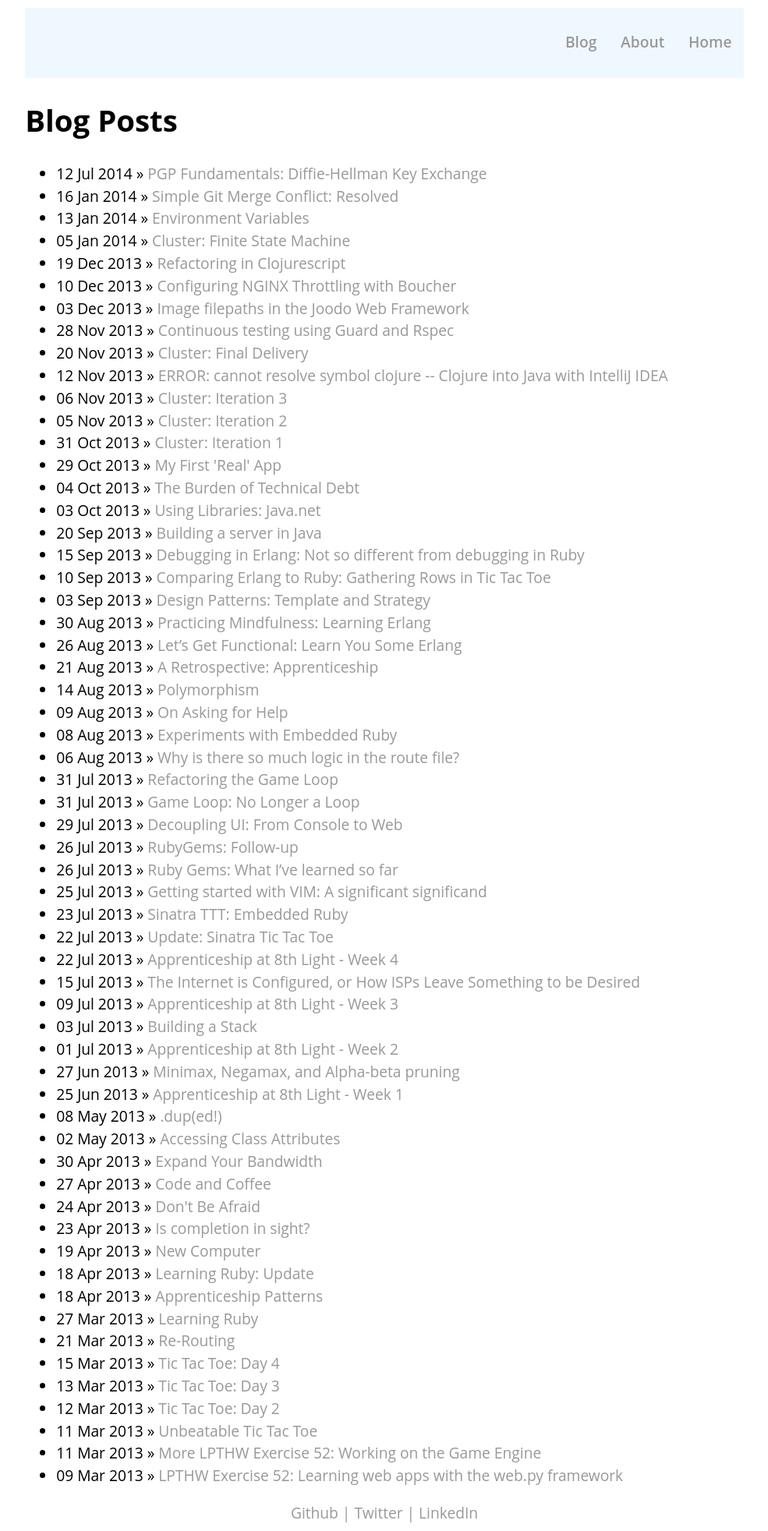
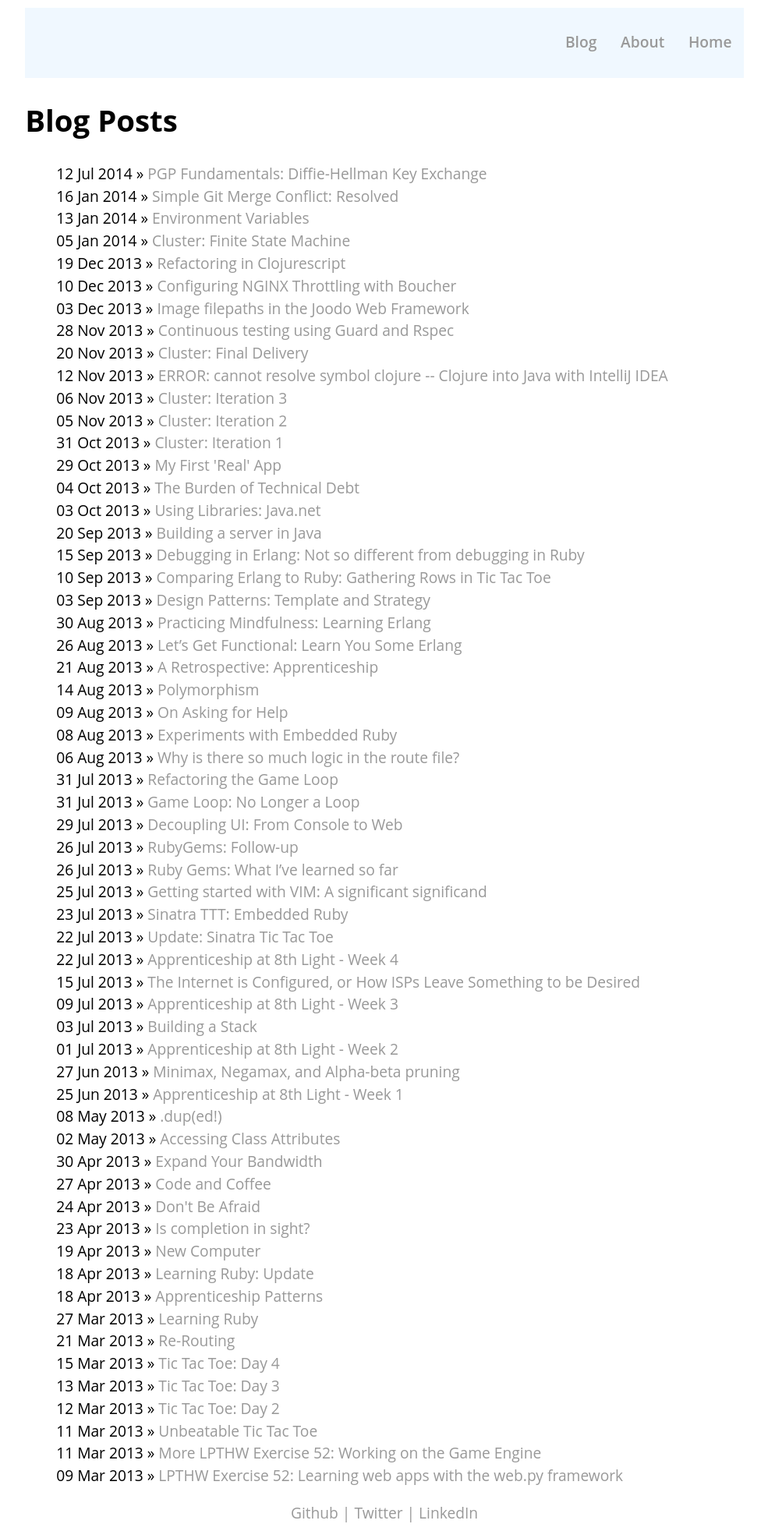
Before and after one commit to pszals/pszals.github.io, a Jekyll site: the page built from blog/index.html, in a window 1280 px wide. Shown: the whole page at 78% size, without its empty margins (147-1132 px from the left). Built offline with Jekyll 4.4.1, drawn with Linux system fonts in a browser that asks for light colours; Markdown is read by kramdown in place of the engine named in the settings.

Commit message:
Fix blog home page design

```diff
--- a/css/main.css
+++ b/css/main.css
@@ -39,13 +39,25 @@
   text-align: center;
 }
 
+.post-item {
+  margin: .25rem;
+}
+
+.post-date {
+  color: #999;
+}
+
+.post-title {
+  color: black;
+}
+
+.posts {
+  list-style-type: none;
+}
+
 a {
   text-decoration: none;
-}
-
-a:link {
   color: #999;
-
 }
 
 navigation {
```
